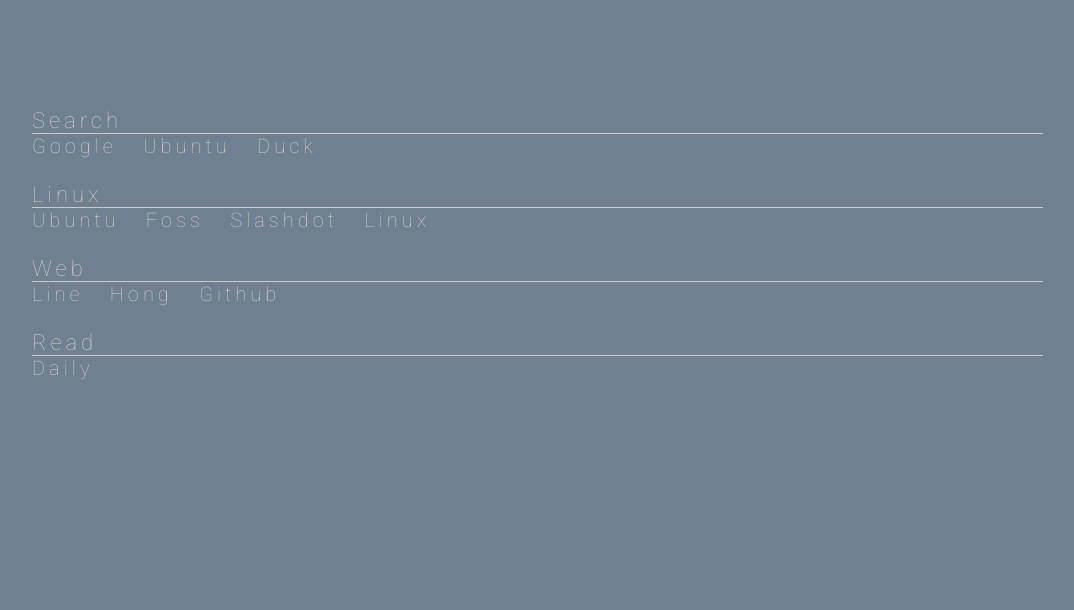
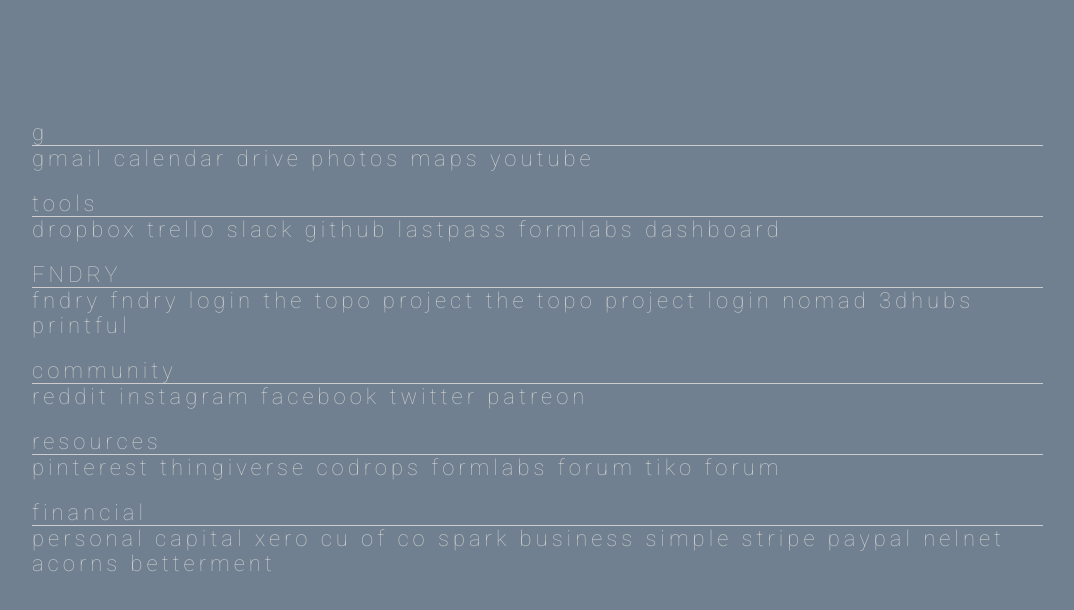
Before and after one commit to pbeseda/pbeseda.github.io, a plain HTML site: page index.html in a window 1280 px wide. Shown: the whole page, without its empty margins (56-1130 px from the left). Drawn offline with Linux system fonts and the light colour scheme.

Commit message:
new links

```diff
--- a/index.html
+++ b/index.html
@@ -3,20 +3,61 @@
     <head>
         <title>//</title>
         <link rel="stylesheet" type="text/css" href="style.css">
+    </head>
 
+    <body>
         <div class="hello">
 
-<div class="header1"> Search </div>
-<a href="https://google.com/" target="_blank">Google</a> &nbsp <a href="http://start.ubuntu.com/" target="_blank">Ubuntu</a> &nbsp <a href="https://duckduckgo.com/" target="_blank">Duck</a>
-<br><br>
-<div class="header4"> Linux </div>
-<a href="http://www.omgubuntu.co.uk/" target="_blank">Ubuntu</a> &nbsp <a href="https://www.itsfoss.com/" target="_blank">Foss</a> &nbsp <a href="https://slashdot.org/" target="_blank">Slashdot</a> &nbsp <a href="http://www.linux.com/" target="_blank">Linux</a>
-<br><br>
-<div class="header4"> Web </div>
-<a href="http://www.line25.com/" target="_blank">Line</a> &nbsp <a href="http://www.hongkiat.com/" target="_blank">Hong</a> &nbsp <a href="https://github.com/search" target="_blank">Github</a>
-<br><br>
-<div class="header4"> Read </div>
-<a href="http://www.dailymail.co.uk/" target="_blank">Daily</a>
+            <div class="header1">g</div>
+                <a target="_blank" href="https://mail.google.com/mail/">gmail</a>
+                <a target="_blank" href="https://calendar.google.com/calendar/render?tab=oc">calendar</a>
+                <a target="_blank" href="https://drive.google.com/drive/my-drive">drive</a>
+                <a target="_blank" href="https://photos.google.com/?pageId=none">photos</a>
+                <a target="_blank" href="https://www.google.com/maps?hl=en&tab=ql&authuser=0">maps</a>
+                <a target="_blank" fhref="https://www.youtube.com/">youtube</a>
+
+            <div class="header1">tools</div>
+                <a target="_blank" href="https://www.dropbox.com/home">dropbox</a>
+                <a target="_blank" href="https://trello.com/">trello</a>
+                <a target="_blank" href="https://vonmod.slack.com/messages/general/">slack</a>
+                <a target="_blank" href="https://github.com/">github</a>
+                <a target="_blank" href="https://lastpass.com/?&ac=1&lpnorefresh=1&fromwebsite=1&newvault=1&nk=1">lastpass</a>
+                <a target="_blank" href="https://formlabs.com/dashboard/">formlabs dashboard</a>
+
+            <div class="header1">FNDRY</div>
+                <a target="_blank" href="https://fndryfndry.com/">fndry</a>
+                <a target="_blank" href="https://patrick-beseda-bsbc.squarespace.com/config/">fndry login</a>
+                <a target="_blank" href="https://topoproject.co/">the topo project</a>
+                <a target="_blank" href="https://topoproject.myshopify.com/admin/auth/login">the topo project login</a>
+                <a target="_blank" href="<location of directory>">nomad</a>
+                <a target="_blank" href="https://www.3dhubs.com/">3dhubs</a>
+                <a target="_blank" href="https://www.printful.com/auth/login">printful</a>
+
+            <div class="header1">community</div>
+                <a target="_blank" href="https://www.reddit.com/">reddit</a>
+                <a target="_blank" href="https://www.instagram.com/">instagram</a>
+                <a target="_blank" href="https://www.facebook.com/">facebook</a>
+                <a target="_blank" href="https://twitter.com/">twitter</a>
+                <a target="_blank" href="https://twitter.com/">patreon</a>
+
+            <div class="header1">resources</div>
+                <a target="_blank" href="https://www.pinterest.com/">pinterest</a>
+                <a target="_blank" href="http://www.thingiverse.com/">thingiverse</a>
+                <a target="_blank" href="https://tympanus.net/codrops/">codrops</a>
+                <a target="_blank" href="https://forum.formlabs.com/">formlabs forum</a>
+                <a target="_blank" href="https://forum.tiko3d.com/">tiko forum</a>
+
+            <div class="header1">financial</div>
+                <a target="_blank" href="https://www.mint.com/">personal capital</a>
+                <a target="_blank" href="https://login.xero.com/">xero</a>
+                <a target="_blank" href="https://www.cuofco.org/">cu of co</a>
+                <a target="_blank" href="https://sparkbusiness3.capitalone.com/app.html#/accountSummary/">spark business</a>
+                <a target="_blank" href="https://bank.simple.com/signin">simple</a>
+                <a target="_blank" href="https://dashboard.stripe.com/login?redirect=%2Fdashboard">stripe</a>
+                <a target="_blank" href="https://www.paypal.com/signin">paypal</a>
+                <a target="_blank" href="https://www.nelnet.com/welcome">nelnet</a>
+                <a target="_blank" href="https://www.nelnet.com/welcome">acorns</a>
+                <a target="_blank" href="https://www.nelnet.com/welcome">betterment</a>
 
         </div>
     </body>
--- a/style.css
+++ b/style.css
@@ -6,7 +6,7 @@ html {
 
 .hello{
   font-family: 'Roboto', sans-serif;
-  font-size: 20px;
+  font-size: 22px;
   font-weight: 100;
   letter-spacing: 4px;
   position: relative;
@@ -20,6 +20,7 @@ html {
   color: #ccc;
   font-size: 22px;
   border-bottom: 1px solid #ccc;
+  margin-top: 20px;
 }
 
 .header2{
```
Lines whose indentation alone changed are shown as unchanged.
